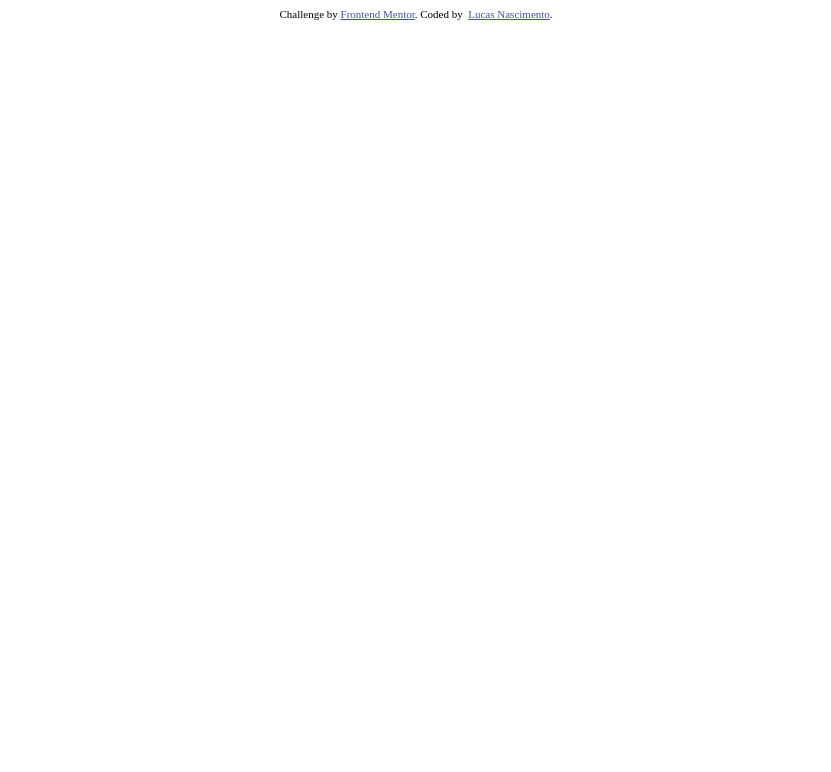
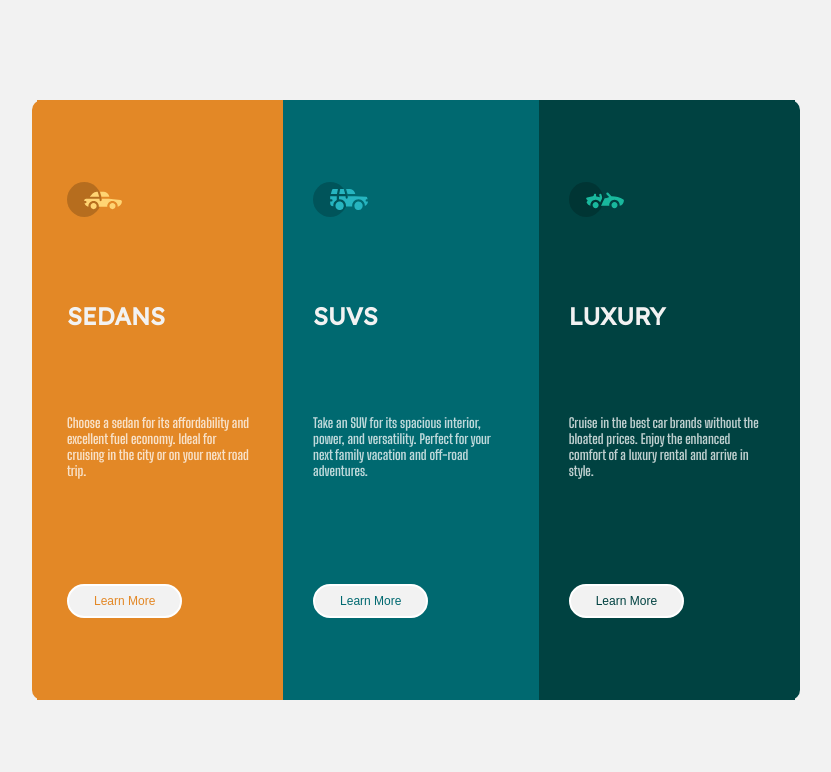
Before and after one commit to lucsn/3-column-preview-card-front-end-mentor, a plain HTML site: page index.html in a window 1280 px wide. Shown: the top 772 px of the page, without its empty margins (224-1055 px from the left). Drawn offline with Linux system fonts and the light colour scheme.

Commit message:
apagendo o media

```diff
--- a/index.html
+++ b/index.html
@@ -16,10 +16,37 @@
 
   <main>
 
-    <div class="conteiner">
+    <div class="content">
 
+      <section>
+        <div class="card sedans">
+          <img src="./src/image/icon-sedans.svg" alt="Icon Sedans" class="icon">
+          <h1 class="titulo">sedans</h1>
+          <p class="descricao">Choose a sedan for its affordability and excellent fuel economy. Ideal for cruising in
+            the city or on your next road trip.</p>
+          <button class="btn-leia-mais">Learn More</button>
+        </div>
+      </section>
 
+      <section>
+        <div class="card suvs">
+          <img src="./src/image/icon-suvs.svg" alt="Icon Suvs" class="icon">
+          <h1 class="titulo">suvs</h1>
+          <p class="descricao">Take an SUV for its spacious interior, power, and versatility. Perfect for your next
+            family vacation and off-road adventures.</p>
+          <button class="btn-leia-mais">Learn More</button>
+        </div>
+      </section>
 
+      <section>
+        <div class="card luxury">
+          <img src="./src/image/icon-luxury.svg" alt="Icon Luxury" class="icon">
+          <h1 class="titulo">luxury</h1>
+          <p class="descricao">Cruise in the best car brands without the bloated prices. Enjoy the enhanced comfort of a
+            luxury rental and arrive in style.</p>
+          <button class="btn-leia-mais">Learn More</button>
+        </div>
+      </section>
 
     </div>
 
--- a/src/css/styles.css
+++ b/src/css/styles.css
@@ -1,8 +1,163 @@
+@import url('https://fonts.googleapis.com/css2? family= Big+Shoulders+Display:wght@700 & family= Lexend+Deca & display=swap');
+
+:root {
+    /* Cores primarias */
+    --var-bright-orange: hsl(31, 77%, 52%);
+    --var-dark-cyan: hsl(184, 100%, 22%);
+    --var-very-dark-cyan: hsl(179, 100%, 13%);
+
+    /* Cores neutras */
+    --var-transparent-white: hsla(0, 0%, 100%, 0.75);
+    /*paragraphs*/
+    --var-very-light-gray: hsl(0, 0%, 95%);
+    /* background, headings, buttons */
+}
+
+* {
+    margin: 0;
+    padding: 0;
+    box-sizing: border-box;
+    font-size: 15px;
+}
+
+body {
+    background-color: var(--var-very-light-gray);
+}
+
+
+.content {
+    position: absolute;
+    top: 50%;
+    left: 50%;
+    transform: translate(-50%, -50%);
+    display: flex;
+    flex-direction: row;
+    justify-content: space-around;
+    width: 60vw;
+    min-height: 75vh;
+    border-right: 5px solid var(--var-very-dark-cyan);
+    border-radius: 10px;
+    border-left: 5px solid var(--var-bright-orange);
+    border-radius: 10px;
+}
+
+.content .card {
+    margin: 2.5rem;
+    display: flex;
+    flex-direction: column;
+    justify-content: space-around;
+    align-items: flex-start;
+    padding: 2rem;
+    text-align: left;
+    width: 100%;
+    height: 100%;
+}
+
+.content .sedans {
+    background-color: var(--var-bright-orange);
+    width: 100%;
+    height: 100%;
+    margin: 0;
+    /* overflow: hidden; */
+}
+
+.content .suvs {
+    background-color: var(--var-dark-cyan);
+    margin: 0;
+    width: 100%;
+    height: 100%;
+    overflow: hidden;
+}
+
+.content .luxury {
+    background-color: var(--var-very-dark-cyan);
+    margin: 0;
+    width: 100%;
+    height: 100%;
+    overflow: hidden;
+}
+
+
+.content .card .icon {
+    width: 55px;
+}
+
+.content .card .titulo {
+    color: var(--var-very-light-gray);
+    text-transform: uppercase;
+    font-family: 'Lexend Deca', sans-serif;
+    margin: -20px 0;
+    font-size: 1.6rem;
+    font-weight: 700;
+}
+
+.content .card .descricao {
+    color: var(--var-transparent-white);
+    font-size: 0.9rem;
+    font-family: 'Big Shoulders Display', cursive;
+    font-weight: 400;
+    text-align: left;
+}
+
+.content .sedans .btn-leia-mais {
+    color: var(--var-bright-orange);
+    background-color: var(--var-very-light-gray);
+    border: 2px solid white;
+    padding: 8px 25px;
+    border-radius: 30px;
+    font-size: 0.8rem;
+}
+
+.content .suvs .btn-leia-mais {
+    color: var(--var-dark-cyan);
+    background-color: var(--var-very-light-gray);
+    border: 2px solid white;
+    padding: 8px 25px;
+    border-radius: 30px;
+    font-size: 0.8rem;
+}
+
+.content .luxury .btn-leia-mais {
+    color: var(--var-very-dark-cyan);
+    background-color: var(--var-very-light-gray);
+    border: 2px solid white;
+    padding: 8px 25px;
+    border-radius: 30px;
+    font-size: 0.8rem;
+}
+
+
 .copyright {
-    font-size: 11px;
+    position: absolute;
+    top: 100%;
+    left: 50%;
+    transform: translate(-50%, -100%);
+    font-size: 1.3rem;
     text-align: center;
+    color: var(--var-very-dark-cyan);
 }
 
 .copyright a {
-    color: hsl(228, 45%, 44%);
+    text-decoration: none;
+    font-size: 1.3rem;
+    color: var(--var-bright-orange);
 }
+
+
+
+
+@media (max-width: 770px) {
+    .content {
+        flex-direction: column;
+        border-bottom: 5px solid var(--var-very-dark-cyan);
+    border-radius: 10px;
+    border-top: 5px solid var(--var-bright-orange);
+    border-radius: 10px;
+    }
+
+    .content .card {
+        min-width: 20vw ;
+        min-height: 70vh;
+
+    }
+}
```
Also changed, not shown: texto.txt, 1 other file.
